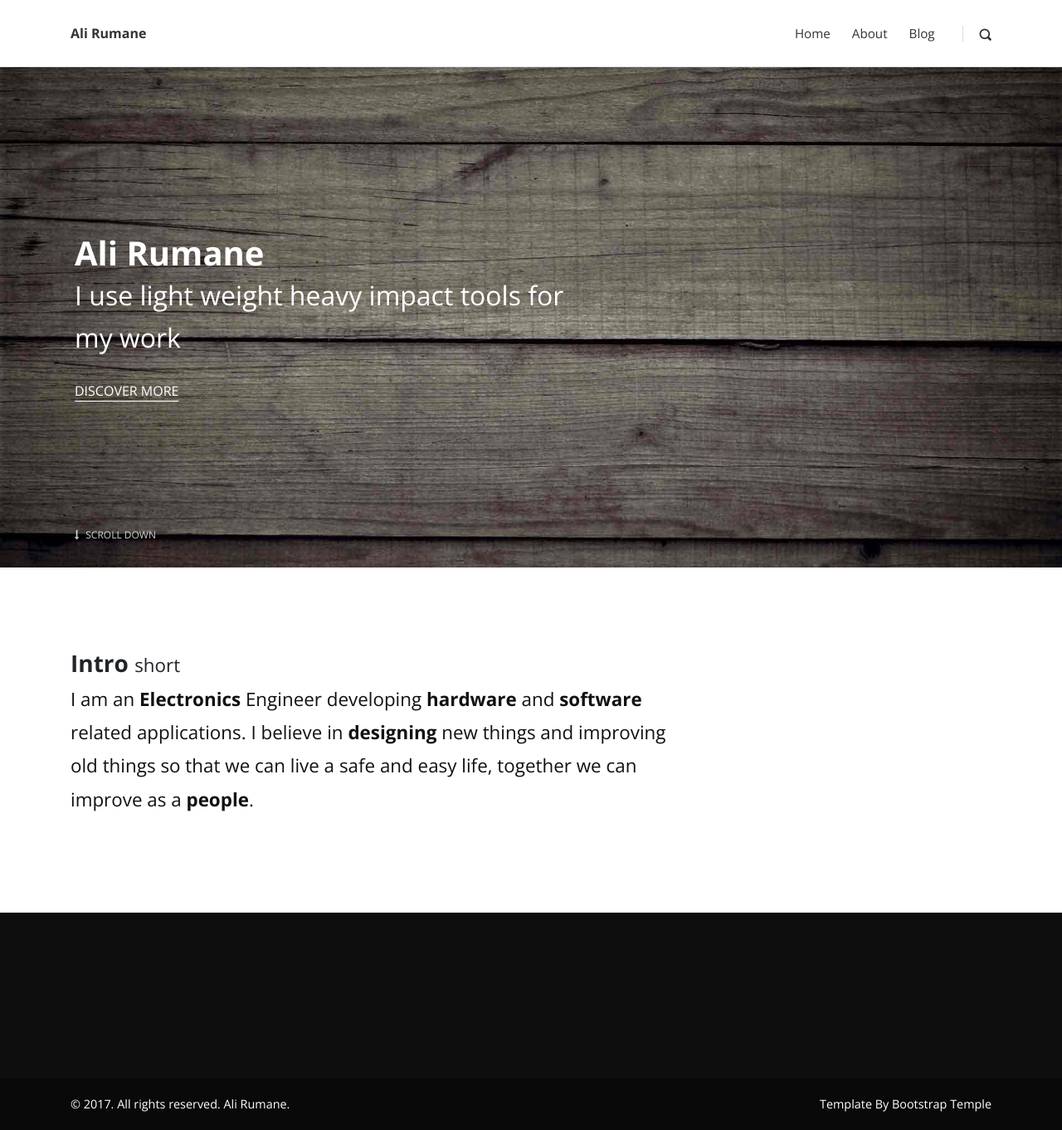
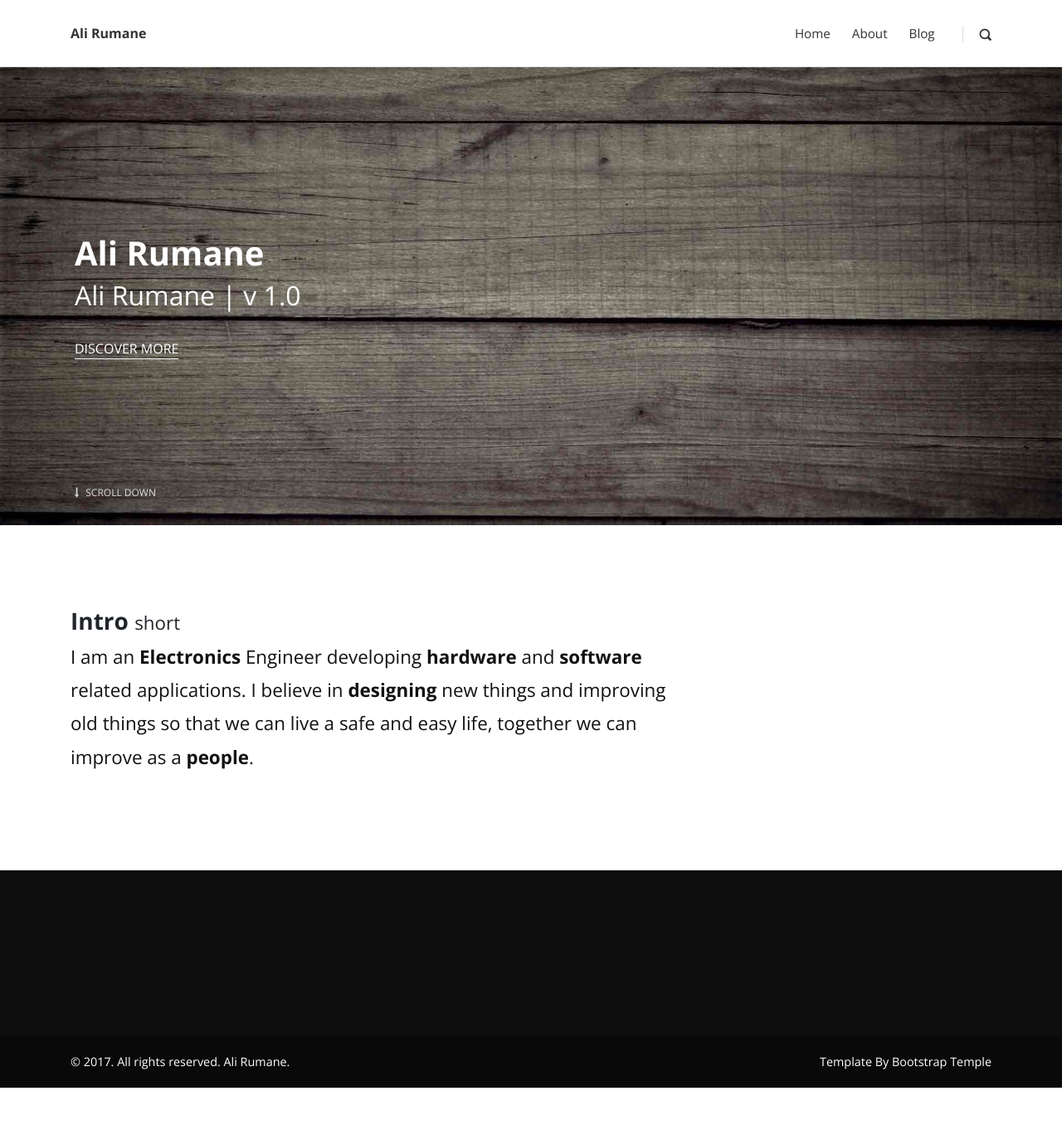
Before and after one commit to alirumane/alirumane.github.io, a Jekyll site: the page built from index.html, in a window 1280 px wide. Shown: the whole page at 83% size. Built offline with Jekyll 4.4.1, drawn with Linux system fonts in a browser that asks for light colours; after the commit the page ends 1311 px from its top, so only the background shows below that.

Commit message:
Update _config.yml

```diff
--- a/_config.yml
+++ b/_config.yml
@@ -1,6 +1,7 @@
 # Site settings
 title: Ali Rumane
-description: I use light weight heavy impact tools for my work
+subtitle: I use light weight heavy impact tools for my work
+description: Ali Rumane | v 1.0
 baseurl: "/blog" # the subpath of your site, e.g. /blog
 url: "" # the base hostname & protocol for your site
 
```
